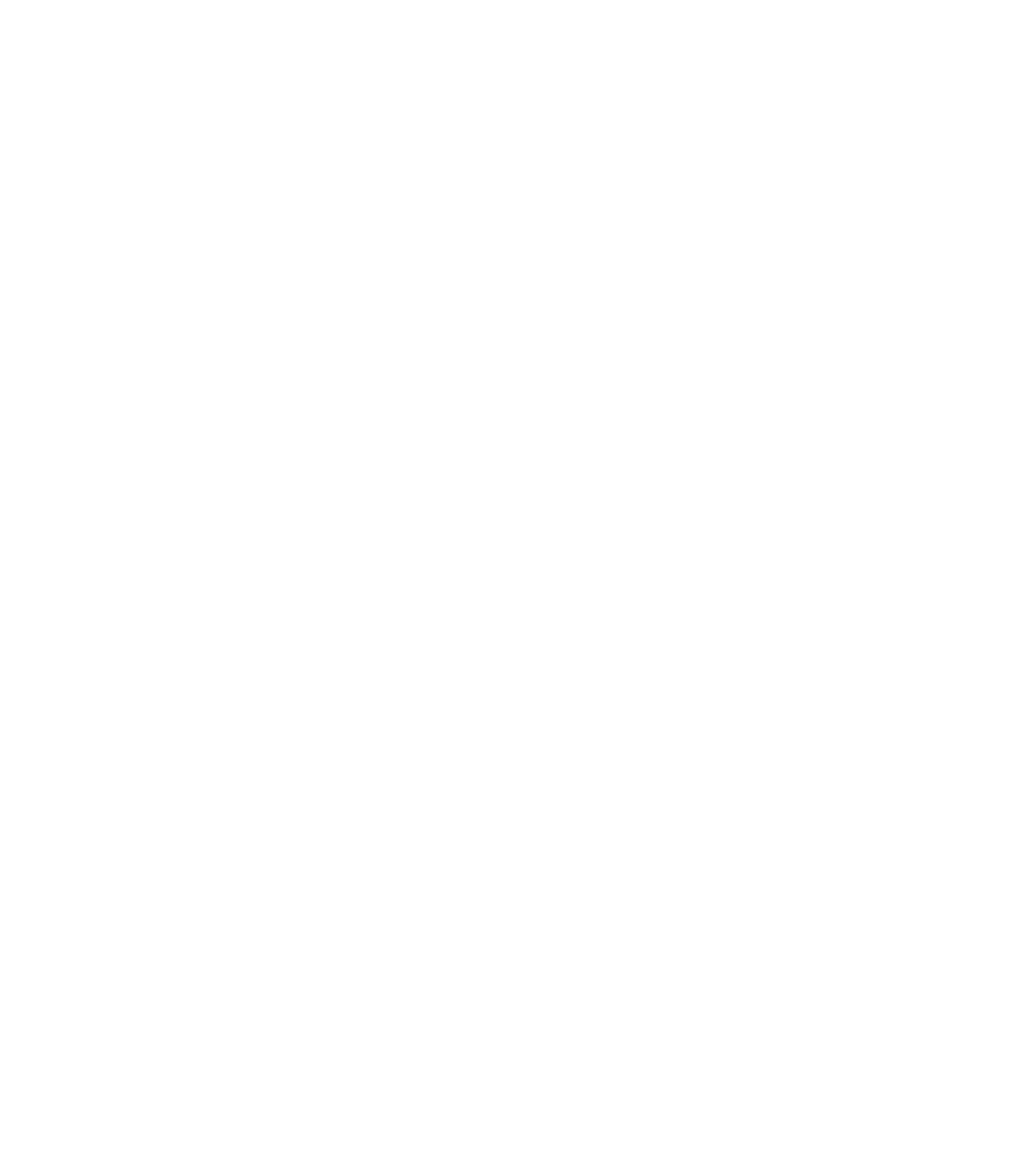
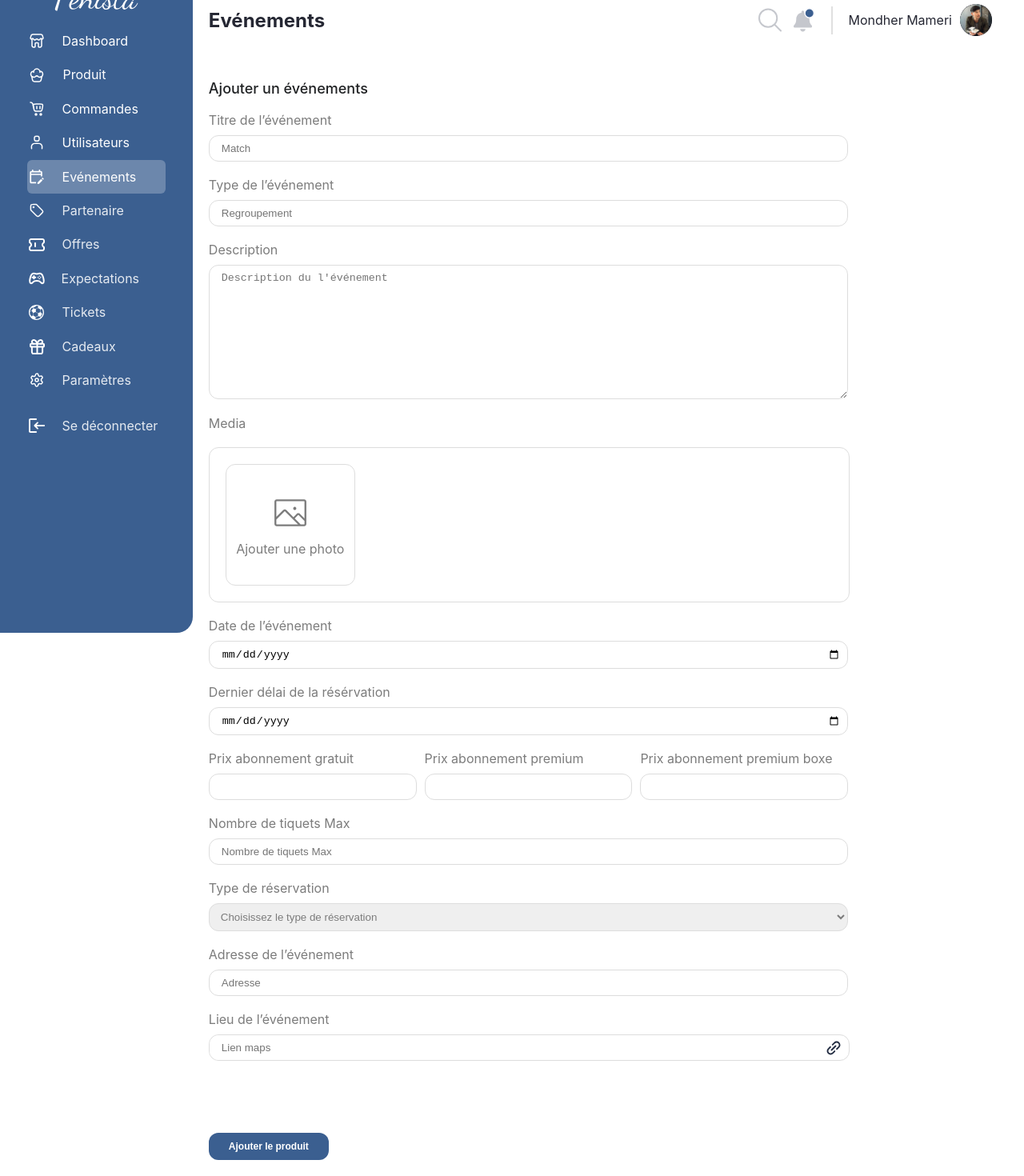
Before and after one commit to mondher0/penista, a React (Vite) app: page /evenements/ajouter-evenement in a window 1280 px wide. Before the commit this address had no page. Shown: the part 29-1499 px from the top of the page at 80% size. Before the commit the page ends 800 px from the top, so only its background shows below. Built offline with nearby package versions, Linux system fonts and the light colour scheme.

Commit message:
adding add event page

```diff
--- a/src/App.jsx
+++ b/src/App.jsx
@@ -13,6 +13,7 @@ import SingleUtilisateurEventsPage from "./view/utilisateurs/SingleUtilisateurEv
 import UtilisateursNotificationsPage from "./view/utilisateurs/UtilisateursNotificationsPage";
 import EventsPage from "./view/events/EventsPage";
 import MyEventsPage from "./view/events/MyEventsPage";
+import AddEventPage from "./view/events/AddEventPage";
 
 function App() {
   return (
@@ -43,6 +44,10 @@ function App() {
           />
           <Route path="/evenements" element={<EventsPage />} />
           <Route path="/evenements/mes-evenements" element={<MyEventsPage />} />
+          <Route
+            path="/evenements/ajouter-evenement"
+            element={<AddEventPage />}
+          />
         </Route>
       </Routes>
     </BrowserRouter>
--- a/src/assets/index.js
+++ b/src/assets/index.js
@@ -30,6 +30,7 @@ import eye from "./eye.svg";
 import save from "./save.svg";
 import accept from "./accept.svg";
 import refuse from "./refuse.svg";
+import lien from "./lien.svg";
 export {
   logo,
   dashboard,
@@ -63,4 +64,5 @@ export {
   save,
   accept,
   refuse,
+  lien,
 };
--- /dev/null
+++ b/src/view/events/AddEventPage.css
@@ -0,0 +1,31 @@
+select,
+option {
+  border-radius: 12px;
+  border: 1px solid #ddd;
+  outline: none;
+  padding: 8px 80px 8px 10px ;
+  color: #7c7c7c;
+
+}
+label {
+  margin: 0;
+}
+.url {
+  display: flex;
+  align-items: center;
+  justify-content: space-between;
+  width: 100%;
+  border-radius: 12px;
+  border: 1px solid #ddd;
+  outline: none;
+  color: #7c7c7c;
+  margin-right: 410px;
+
+}
+.url input {
+  border: none !important;
+  outline: none;
+}
+.url img {
+    margin-right: 10px;
+}
--- /dev/null
+++ b/src/view/events/AddEventPage.jsx
@@ -0,0 +1,121 @@
+import NavBar from "../shared/navBar/NavBar";
+import "../produit/AddProductPage.css";
+import { image, lien } from "../../assets/index";
+import "./AddEventPage.css";
+const AddEventPage = () => {
+  return (
+    <>
+      <NavBar title="Evénements" />
+      <div className="container">
+        <p>Ajouter un événements</p>
+        <div className="form">
+          <form>
+            <div className="input nom">
+              <label htmlFor="nom">Titre de l’événement</label>
+              <input type="text" id="nom" name="nom" placeholder="Match" />
+            </div>
+            <div className="input nom">
+              <label htmlFor="nom">Type de l’événement</label>
+              <input
+                type="text"
+                id="nom"
+                name="nom"
+                placeholder="Regroupement"
+              />
+            </div>
+            <div className="input desc">
+              <label htmlFor="desc">Description</label>
+              <textarea
+                name="desc"
+                id="desc"
+                cols="30"
+                rows="10"
+                placeholder="Description du l'événement"
+              ></textarea>
+            </div>
+            <label htmlFor="prix">Media</label>
+            <div className="media">
+              <div className="image">
+                <input type="file" id="image" name="image" size="60px" />
+                <img src={image} alt="image" />
+                <p className="photo">Ajouter une photo</p>
+              </div>
+            </div>
+            <div className="input nom">
+              <label htmlFor="nom">Date de l’événement</label>
+              <input type="date" id="nom" name="nom" placeholder="date" />
+            </div>
+            <div className="input nom">
+              <label
+                htmlFor="nom"
+                style={{
+                  marginBottom: "0",
+                }}
+              >
+                Dernier délai de la résérvation
+              </label>
+              <input type="date" id="nom" name="nom" placeholder="date" />
+            </div>
+            <div className="input prix">
+              <div className="price gratuit">
+                <label htmlFor="gratuit">Prix abonnement gratuit</label>
+                <input type="text" id="gratuit" name="gratuit" />
+              </div>
+              <div className="price premium">
+                <label htmlFor="premium">Prix abonnement premium</label>
+                <input type="text" id="premium" name="premium" />
+              </div>
+              <div className="price premium-box">
+                <label htmlFor="premium-box">
+                  Prix abonnement premium boxe
+                </label>
+                <input type="text" id="premium-box" name="premium-box" />
+              </div>
+            </div>
+            <div className="input option-name">
+              <label htmlFor="option-name">Nombre de tiquets Max</label>
+              <input
+                type="number"
+                id="option-name"
+                name="option-name"
+                placeholder="Nombre de tiquets Max"
+              />
+            </div>
+            <div className="input option-name">
+              <label htmlFor="option-name">Type de réservation</label>
+              <select name="type-reservation" id="type-reservation">
+                <option value="">Choisissez le type de réservation</option>
+                <option value="1">Réservation</option>
+              </select>
+            </div>
+            <div className="input adress">
+              <label htmlFor="option-name">Adresse de l’événement</label>
+              <input
+                type="text"
+                id="option-name"
+                name="option-name"
+                placeholder="Adresse"
+              />
+            </div>
+            <div className="input adress">
+              <label htmlFor="option-name">Lieu de l’événement</label>
+              <div className="url">
+                <input
+                  type="url"
+                  id="option-name"
+                  name="option-name"
+                  placeholder="Lien maps"
+                />
+                <img src={lien} alt="image" />
+              </div>
+            </div>
+            <button type="submit" className="add-value submit">
+              Ajouter le produit
+            </button>
+          </form>
+        </div>
+      </div>
+    </>
+  );
+};
+export default AddEventPage;
--- a/src/view/events/MyEventsPage.jsx
+++ b/src/view/events/MyEventsPage.jsx
@@ -1,14 +1,23 @@
 import NavBar from "../shared/navBar/NavBar";
+import MyEventsTable from "./MyEventsTable";
+import { useNavigate } from "react-router-dom";
 
 const MyEventsPage = () => {
+  const navigate = useNavigate();
   return (
     <>
       <NavBar title="Evénements" />
       <div className="container">
         <div className="title">
           <p>Mes événements</p>
-          <button className="add-product">Ajouter événement</button>
+          <button
+            className="add-product"
+            onClick={() => navigate("/evenements/ajouter-evenement")}
+          >
+            Ajouter événement
+          </button>
         </div>
+        <MyEventsTable />
       </div>
     </>
   );
--- /dev/null
+++ b/src/view/events/MyEventsTable.jsx
@@ -0,0 +1,55 @@
+import { edite } from "../../assets/index";
+import "../utilisateurs/DemandeAbonnementTable.css";
+
+const MyEventsTable = () => {
+  return (
+    <table className="product-table">
+      <thead>
+        <tr>
+          <th>ID Event</th>
+          <th>Titre</th>
+          <th>Type</th>
+          <th>Gratuit</th>
+          <th>Premium</th>
+          <th>Boxe</th>
+          <th>Tiquet Min</th>
+          <th>Tiquet Max</th>
+          <th>Date de résérvation</th>
+          <th>Action</th>
+        </tr>
+      </thead>
+      <tbody>
+        <tr>
+          <td>1</td>
+          <td>Rorem ipsum dolor sit amet, consectetur adipiscing elit.</td>
+          <td>Regroupement</td>
+          <td>20000 DA</td>
+          <td>18000 DA</td>
+          <td>12200 DA</td>
+          <td>1</td>
+          <td>5</td>
+          <td>11-02-2023</td>
+          <td>
+            <img src={edite} alt="" />
+          </td>
+        </tr>
+        <tr>
+          <td>1</td>
+          <td>Rorem ipsum dolor sit amet, consectetur adipiscing elit.</td>
+          <td>Regroupement</td>
+          <td>20000 DA</td>
+          <td>18000 DA</td>
+          <td>12200 DA</td>
+          <td>1</td>
+          <td>5</td>
+          <td>11-02-2023</td>
+          <td>
+            <img src={edite} alt="" />
+          </td>
+        </tr>
+      </tbody>
+    </table>
+  );
+};
+
+export default MyEventsTable;
```
Also changed, not shown: src/assets/lien.svg (added).
